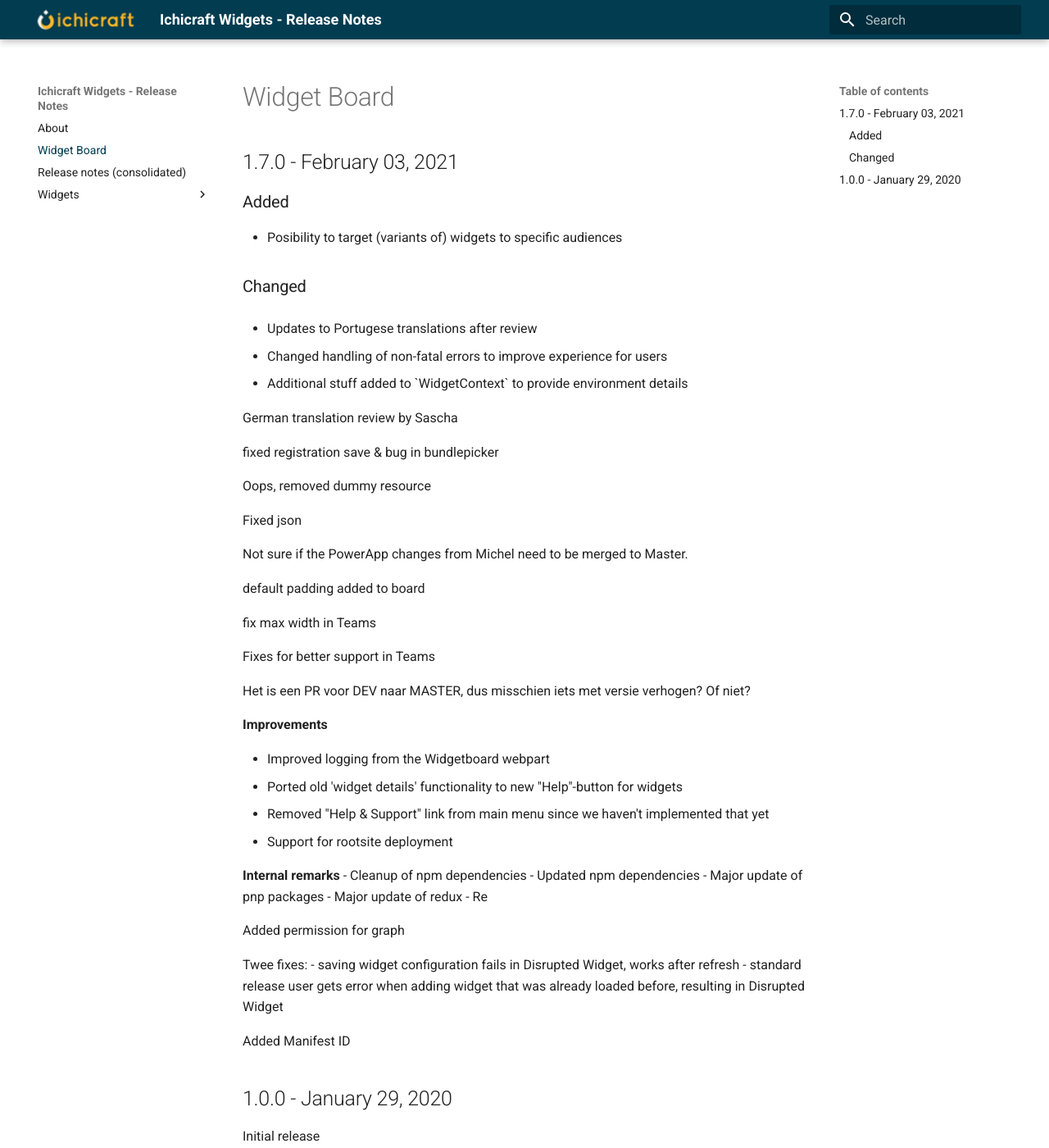
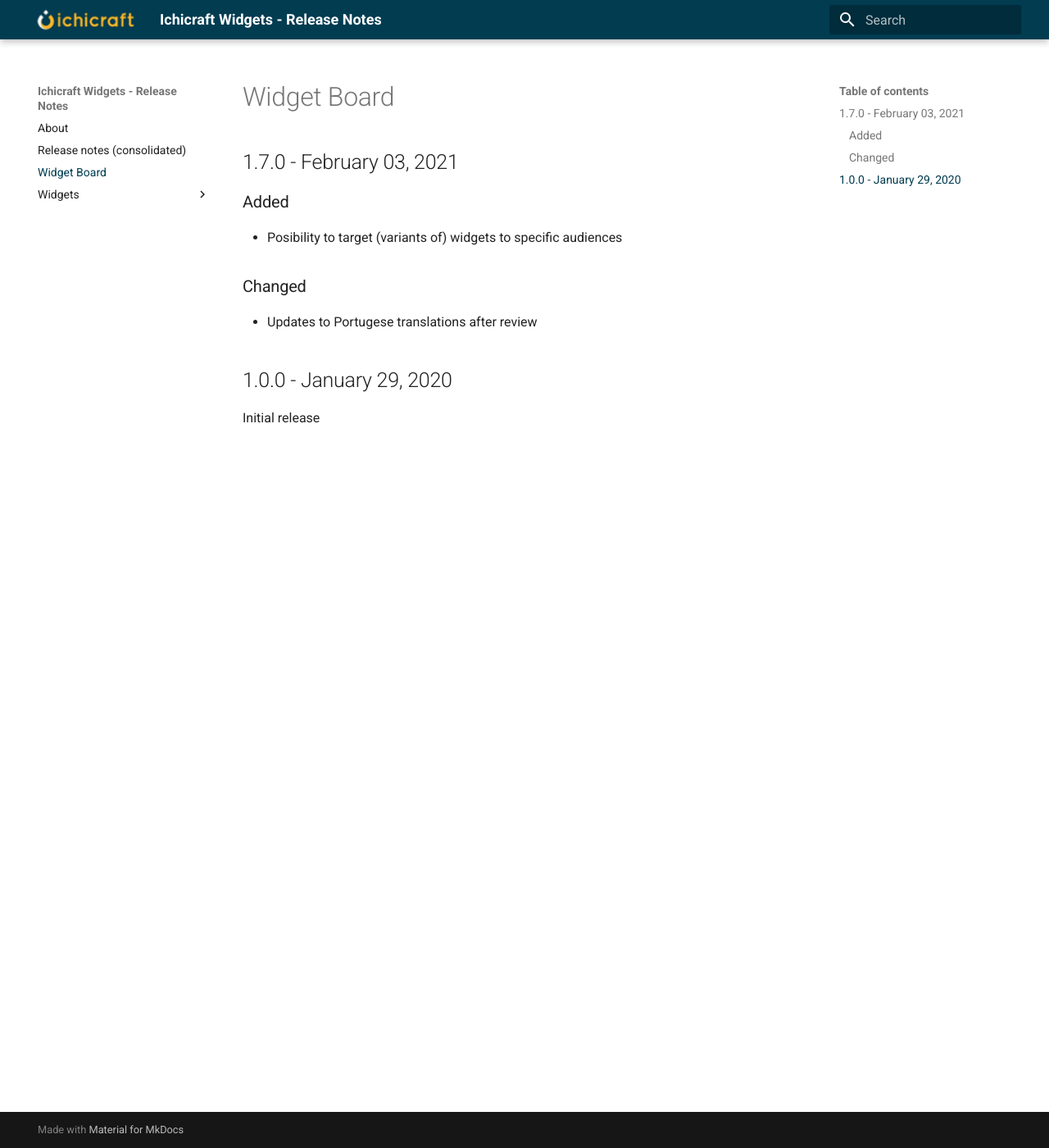
Before and after one commit to ichicraft/widgets-docs, an MkDocs documentation site: the page built from docs/Widget Board.md, in a window 1280 px wide and 1400 px high. Shown: the whole window at 82% size. Built offline with MkDocs 1.6.1 and Material for MkDocs 9.7.7, drawn with Linux system fonts in a browser that asks for light colours.

Commit message:
Casing changed + removed faulty PR text

```diff
--- a/docs/Widget Board.md
+++ b/docs/Widget Board.md
@@ -6,78 +6,5 @@
 ### Changed
 - Updates to Portugese translations after review
 
-- Changed handling of non-fatal errors to improve experience for users
-- Additional stuff added to &#x60;WidgetContext&#x60; to provide environment details
-
-German translation review by Sascha
-
-
-
-fixed registration save &amp; bug in bundlepicker
-
-Oops, removed dummy resource
-
-
-
-Fixed json
-
-Not sure if the PowerApp changes from Michel need to be merged to Master.
-
-default padding added to board
-
-
-
-
-
-fix max width in Teams
-
-
-
-Fixes for better support in Teams
-
-Het is een PR voor DEV naar MASTER, dus misschien iets met versie verhogen? Of niet?
-
-
-
-**Improvements**
-
-- Improved logging from the Widgetboard webpart
-- Ported old &#x27;widget details&#x27; functionality to new &quot;Help&quot;-button for widgets
-- Removed &quot;Help &amp; Support&quot; link from main menu since we haven&#x27;t implemented that yet
-- Support for rootsite deployment
-
-**Internal remarks**
-- Cleanup of npm dependencies
-- Updated npm dependencies
-- Major update of pnp packages
-- Major update of redux
-- Re
-
-Added permission for graph
-
-
-
-Twee fixes:
-- saving widget configuration fails in Disrupted Widget, works after refresh
-- standard release user gets error when adding widget that was already loaded before, resulting in Disrupted Widget
-
-
-
-
-
-
-
-Added Manifest ID
-
-
-
-
-
-
-
-
-
-
-
 ## 1.0.0 - January 29, 2020
 Initial release
```
Also changed, not shown: docs/Release-notes-(consolidated).md (added, +7 -0 lines), docs/release-notes-(consolidated).md (deleted, +0 -70 lines).
